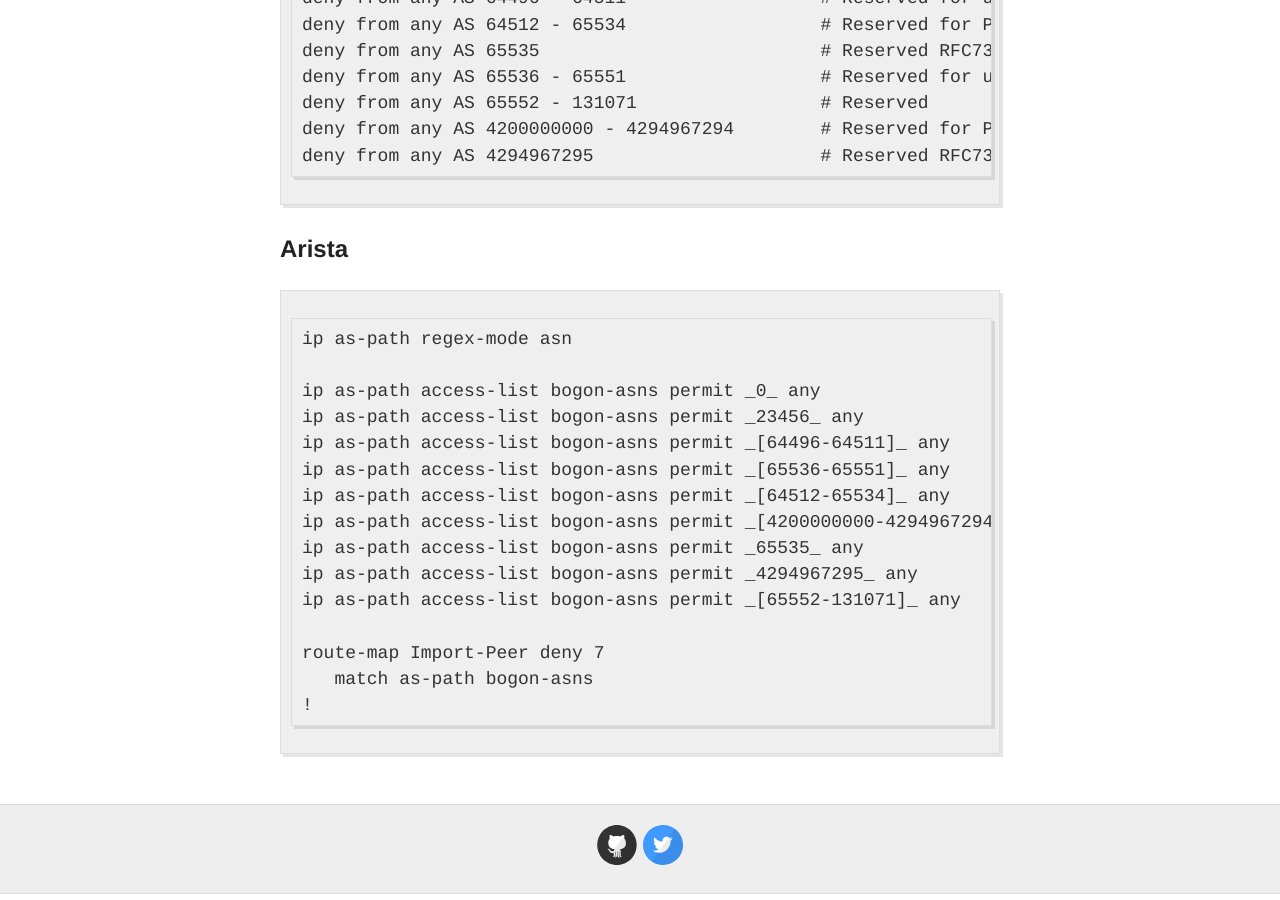
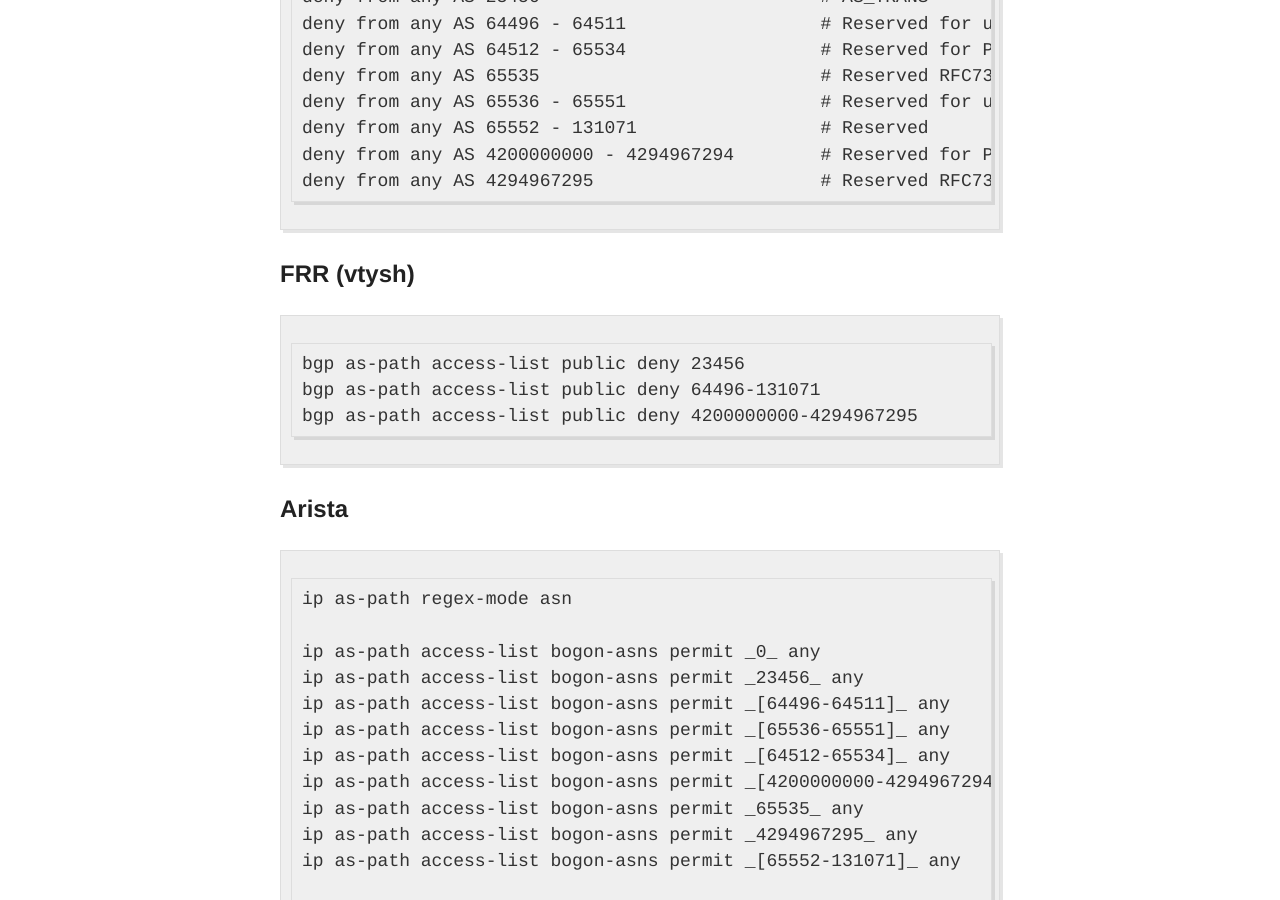
Before and after one commit to NLNOG/bgpfilterguide, a Jekyll site: the page built from guides/bogon_asns.md, in a window 1280 px wide and 900 px high, scrolled down 5282 px. Built offline with Jekyll 4.4.1, drawn with Linux system fonts in a browser that asks for light colours.

Commit message:
adding FRR

````diff
--- a/guides/bogon_asns.md
+++ b/guides/bogon_asns.md
@@ -194,6 +194,15 @@
 deny from any AS 4200000000 - 4294967294        # Reserved for Private Use RFC6996
 deny from any AS 4294967295                     # Reserved RFC7300
 ```
+
+## FRR (vtysh)
+```
+bgp as-path access-list public deny 23456
+bgp as-path access-list public deny 64496-131071
+bgp as-path access-list public deny 4200000000-4294967295
+```
+
+
 ## Arista
 
 ```
````
